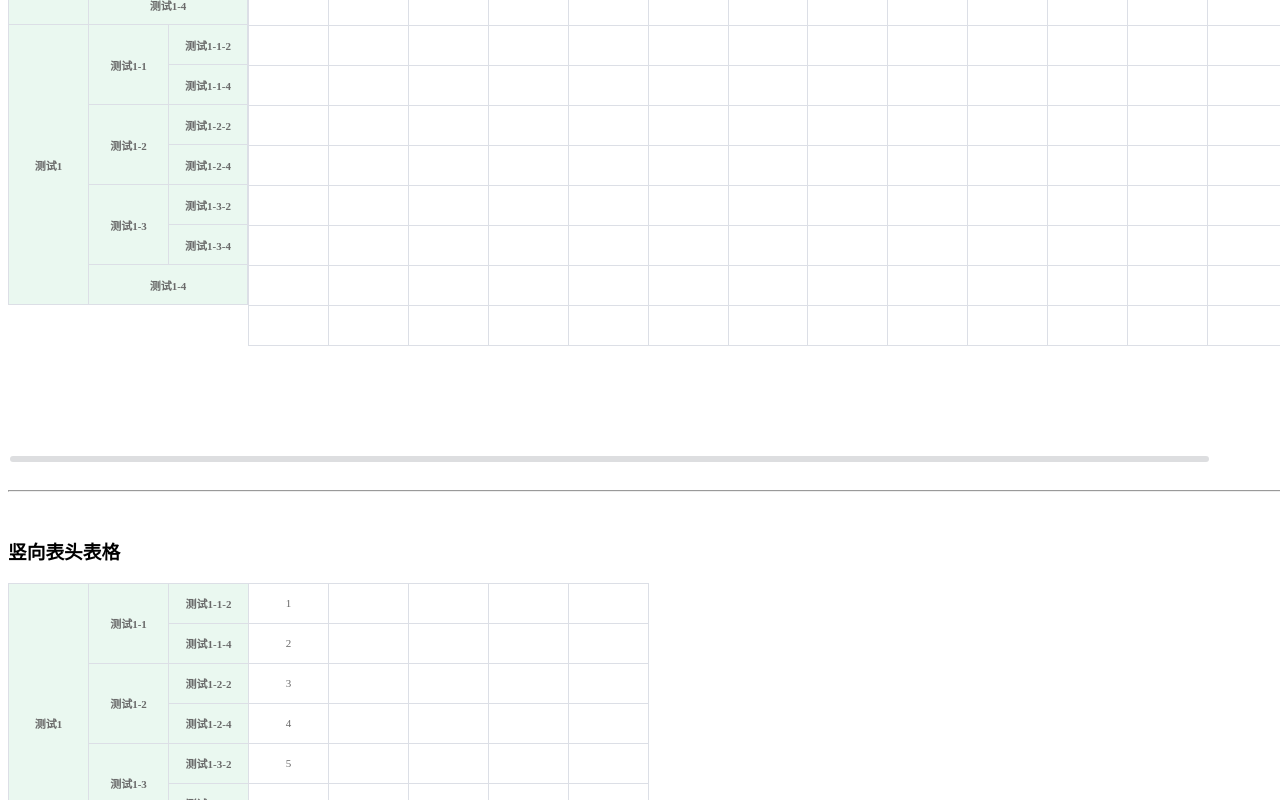
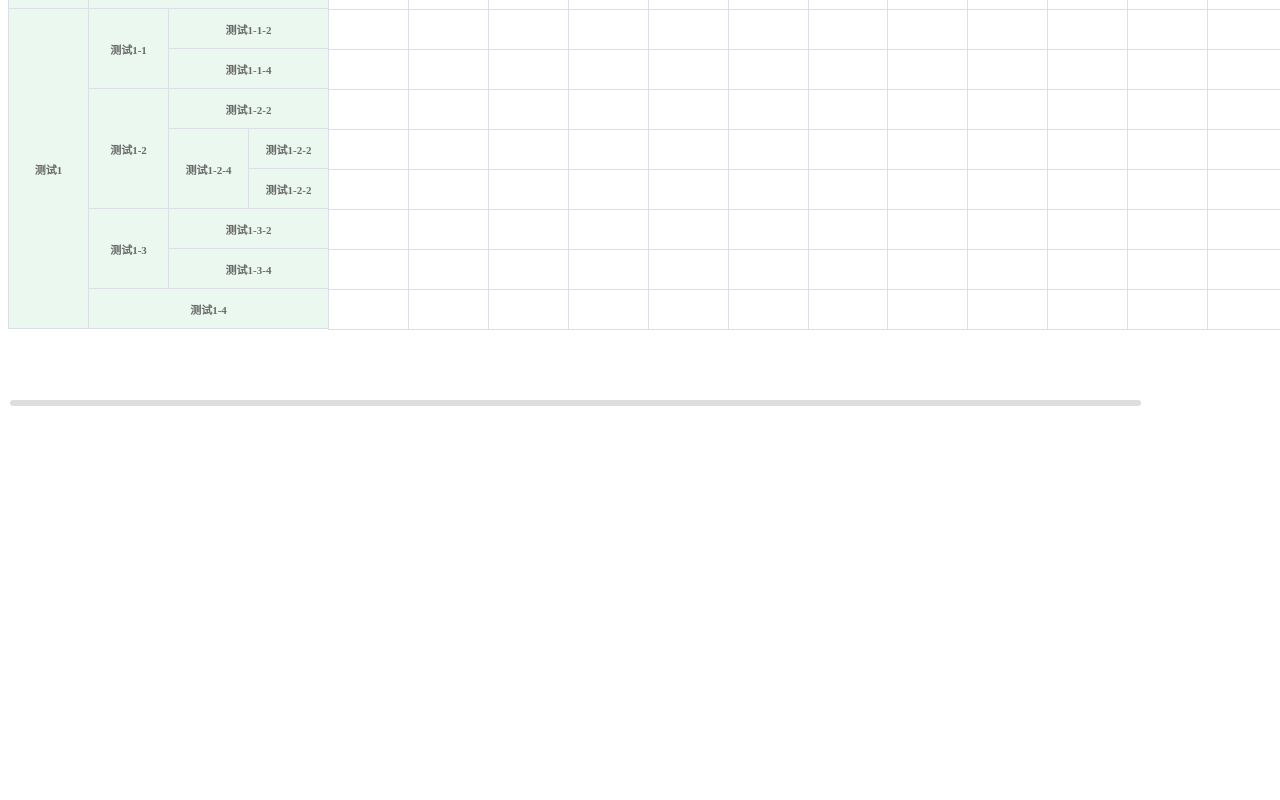
Before and after one commit to zhjing1019/moreTreeTable, a Vue app: page / in a window 1280 px wide. Shown: the part 400-1200 px from the top of the page. After the commit the page ends 816 px from the top, so only its background shows below. Built offline with nearby package versions, Linux system fonts and the light colour scheme.

Commit message:
moreTreeTable

```diff
--- a/src/App.vue
+++ b/src/App.vue
@@ -1,12 +1,12 @@
 <template>
   <div class="more-app">
-    <h3>多表头表格</h3>
+    <!-- <h3>多表头表格</h3> -->
     <more-tree-table :colData="colHead" :rowData="rowHead"></more-tree-table>
-    <br>
+    <!-- <br>
     <hr>
     <br>
     <h3>竖向表头表格</h3>
-    <more-tree-table :colData="colHead" :tableValue="tableValue2"></more-tree-table>
+    <more-tree-table :colData="colHead" :tableValue="tableValue2"></more-tree-table> -->
 
   </div>
 </template>
--- a/src/components/MoreTreeTable.vue
+++ b/src/components/MoreTreeTable.vue
@@ -6,7 +6,6 @@
       class="fix south__west"
       :onlyFix="true"
       :allRow="true"
-      @popoverChange="popoverChange3"
       :style="southWestStyle"
     ></col-head>
     <!-- 固定列头部表格 西北方向 左上角部分 -->
@@ -15,7 +14,6 @@
       class="fix north__west"
       :onlyFix="true"
       :allRow="false"
-      @popoverChange="popoverChange3"
       :style="northWestStyle"
     ></col-head>
     <!-- 固定表头表格 东北方向 主体表头 右上角-->
@@ -25,7 +23,6 @@
       class="fix north__east"
       :allRow="false"
       :style="northEastStyle"
-      @popoverChange="popoverChange2"
     ></row-head>
     <div :style="allTable">
       <row-head
@@ -34,14 +31,12 @@
         class="fix north__east"
         :allRow="false"
         :style="northEastStyle1"
-        @popoverChange="popoverChange2"
       ></row-head>
       <!-- 表体数值部分   右下角 -->
       <value-table
         v-if="colData.length > 0 || rowData.length > 0"
         :style="rightBottomStyle"
         :tableData.sync="tableData"
-        @tdChange="tdChange"
       >
       </value-table>
     </div>
@@ -252,11 +247,11 @@ export default {
     },
     //获得横向头部分层的数组
     allHeadRow() {
-      return this.headGrage(this.headers);
+      return this.resetNewRowHead ? this.resetNewRowHead : []
     },
     //获得横向头部最后一行的数组
     actualFields() {
-      return this.headWidthField(this.headers);
+      return this.lastDataRow;
     },
     //纵向表头初始化数据
     colHead() {
@@ -270,11 +265,11 @@ export default {
     },
     //纵向表头分层数据
     allColHeadRow() {
-      return this.headGrage(this.colHead);
+      return this.resetNewColHead[0] ? this.resetNewColHead[0] : []
     },
     //纵向表头最后一行的数据
     colActualFields() {
-      return this.headWidthField(this.colHead);
+      return this.lastDataCol
     },
     //横向表格的宽度
     colheadWidth() {
@@ -520,87 +515,6 @@ export default {
     };
   },
   methods: {
-    popoverChange2(val) {
-      this.$emit("popoverChange", val, "list2");
-    },
-    popoverChange3(val) {
-      this.$emit("popoverChange", val, "list3");
-    },
-    tdChange(data) {
-      this.$emit("tdChange", data);
-    },
-
-    // 将头部分级
-    headGrage(data, arr = []) {
-      if(data.length > 0) {
-        if (arr.length < 1) arr = [this.forHead(data)];
-
-        if (this.isChildren(data) > 0) {
-          let two = [];
-          data.forEach(x => {
-            if (x.children && x.children.length > 0) two.push(...this.forHead(x.children, x));
-          });
-          arr = [...arr, two];
-          return this.headGrage(two, arr);
-        } else {
-          return arr;
-        }
-      } else {
-        return arr
-      }
-
-    },
-
-    //占宽度的头部
-    headWidthField(data, arr = []) {
-      if(data.length > 0) {
-        if (this.isChildren(data) > 0) {
-          let two = [];
-          data.forEach(x => {
-            if (x.children && x.children.length > 0) {
-              two.push(...this.forHead(x.children, x));
-            } else {
-              arr.push(x);
-            }
-          });
-          return this.headWidthField(two, arr);
-        } else {
-          let newData = [...arr, ...data];
-          newData.forEach(x => {
-            x.isExpand = true;
-          });
-          return [...arr, ...data];
-        }
-      } else {
-        return arr;
-      }
-
-    },
-    forHead(data, parent = {}) {
-      let newData = [];
-      if(data.lengtn > 0) {
-        data.forEach(x => {
-          if (x.parentId) {
-            newData.push(x);
-          } else {
-            x.parentId = Object.keys(parent).length > 0 ? parent.id : "";
-            x.parentName = Object.keys(parent).length > 0 ? parent.name : "";
-            newData.push(x);
-          }
-        });
-        return newData;
-      } else {
-        return newData;
-      }
-    },
-    isChildren(data) {
-      let count = 0;
-      data.forEach(x => {
-        if (x.children && x.children.length > 0) count++;
-      });
-      return count;
-    },
-
     heightAdaption() {
       this.$nextTick(() => {
         this.allTableHeight =
--- a/src/moreTreeTableJs.js
+++ b/src/moreTreeTableJs.js
@@ -190,6 +190,16 @@ export default{
                         {
                             id: "2222-2-3",
                             name: "测试1-2-4",
+                            children: [
+                                {
+                                    id: "2222-2-3-1",
+                                    name: "测试1-2-2",
+                                },
+                                {
+                                    id: "2222-2-3-2",
+                                    name: "测试1-2-2",
+                                },
+                            ]
                         },
                     ]
                 },
```
